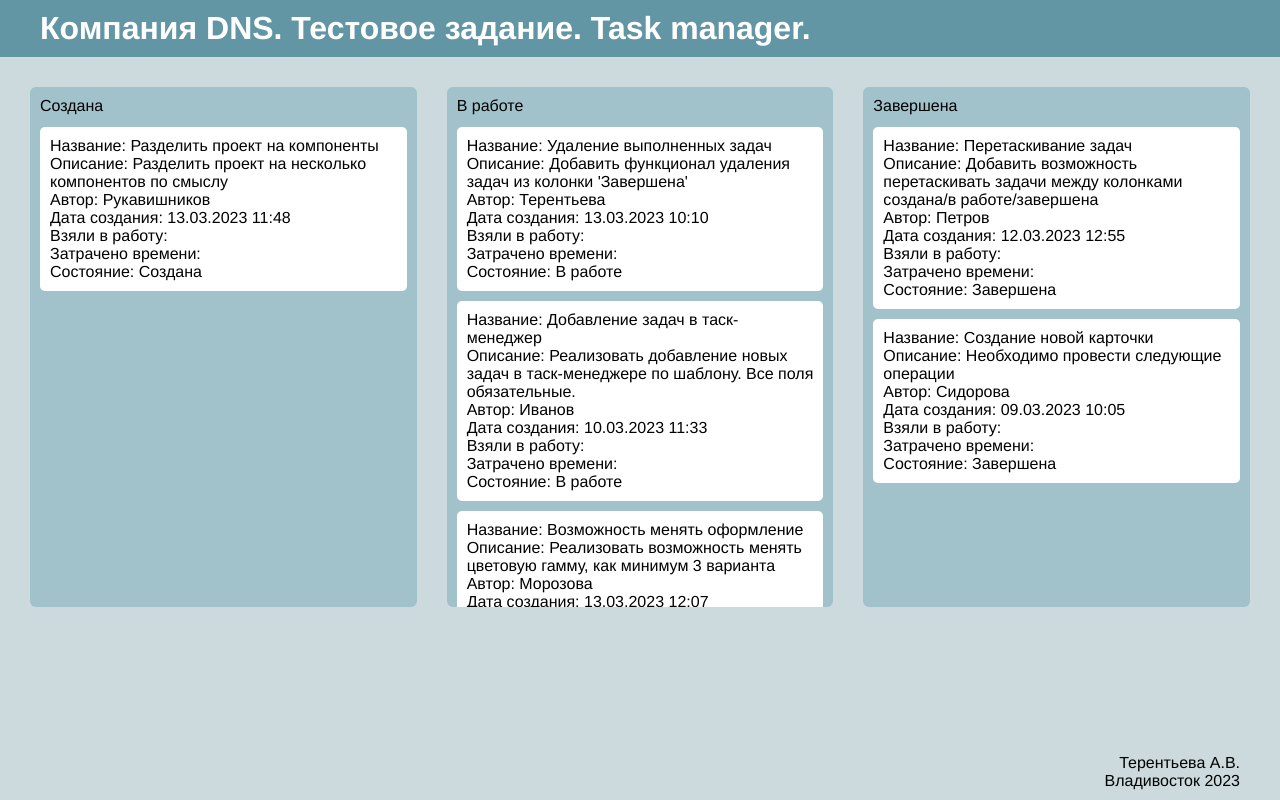
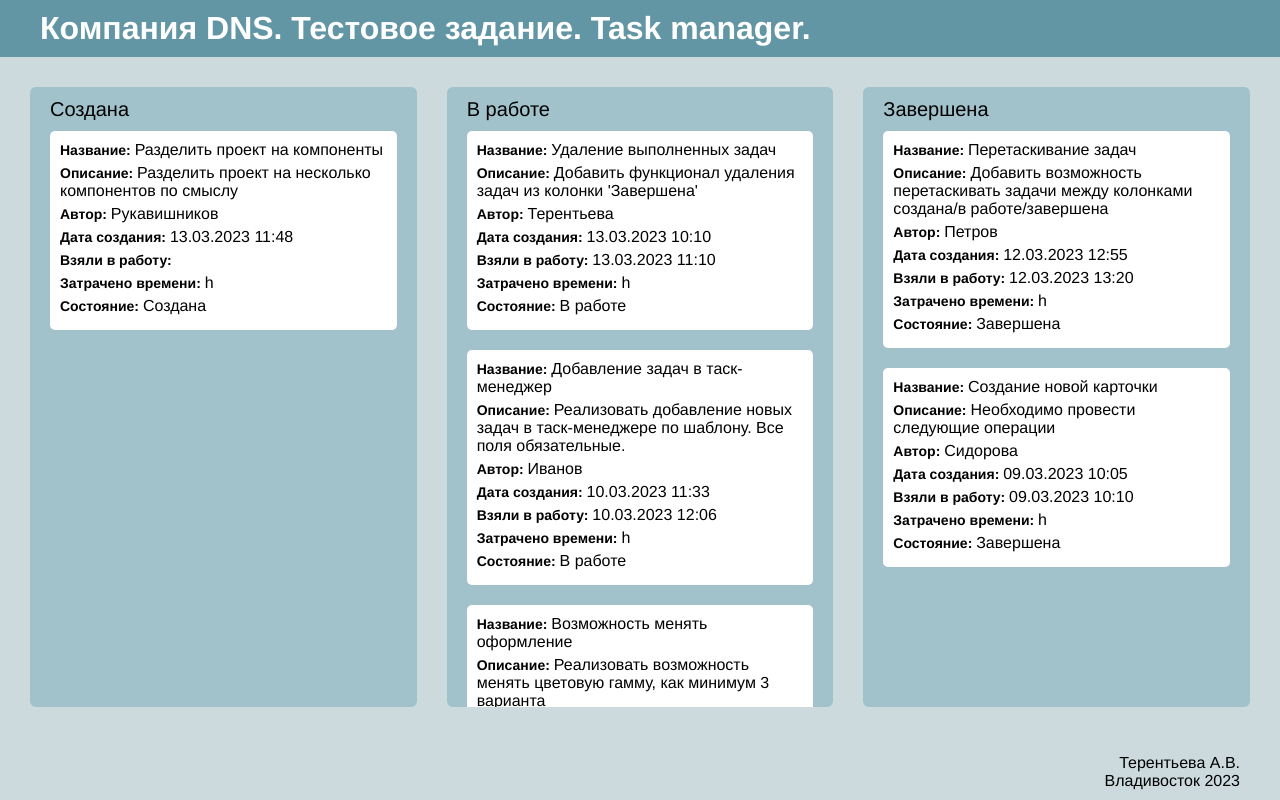
Before and after one commit to Anninka/task-manager_vue, a Vue app: page / in a window 1280 px wide. Built offline with nearby package versions, Linux system fonts and the light colour scheme.

Commit message:
feat: Доработка разметки и стилей

```diff
--- a/src/App.vue
+++ b/src/App.vue
@@ -5,26 +5,26 @@
         <h1 class="page-title">Компания DNS. Тестовое задание. Task manager.</h1>
       </div>
     </header>
-    <main class="container">
-      <div class="task-desk">
+    <main class="page-main">
+      <div class="task-desk container">
         <div
         class="task-list"
         v-for="(tasks, status) in groupedTasks"
         :key="status"
         >
-          <div class="task-list__header">{{ status }}</div>
+          <div class="task-list__header">{{ status}}</div>
           <div
           class="task-item"
           :key="task.id"
           v-for="task in tasks"
           >
-            <p class="">Название: {{ task.title }}</p>
-            <p class="">Описание: {{ task.description }}</p>
-            <p class="">Автор: {{ task.author }}</p>
-            <p class="">Дата создания: {{ task.date }}</p>
-            <p class="">Взяли в работу:</p>
-            <p class="">Затрачено времени: {{ task.time }}</p>
-            <p class="">Состояние: {{ task.status }}</p>
+            <p class="task-item__title">Название: <span>{{ task.title }}</span></p>
+            <p class="task-item__title">Описание: <span>{{ task.description }}</span></p>
+            <p class="task-item__title">Автор: <span>{{ task.author }}</span></p>
+            <p class="task-item__title">Дата создания: <span>{{ task.date }}</span></p>
+            <p class="task-item__title">Взяли в работу: <span>{{ task.atwork }}</span></p>
+            <p class="task-item__title">Затрачено времени: <span>{{ }}h</span></p>
+            <p class="task-item__title">Состояние: <span>{{ task.status }}</span></p>
           </div>
         </div>
       </div>
@@ -53,6 +53,7 @@ export default {
           description: "Добавить функционал удаления задач из колонки 'Завершена'",
           author: "Терентьева",
           date: "13.03.2023 10:10",
+          atwork: "13.03.2023 11:10",
           status: "В работе",
         },
         {
@@ -61,6 +62,7 @@ export default {
           description: "Добавить возможность перетаскивать задачи между колонками создана/в работе/завершена",
           author: "Петров",
           date: "12.03.2023 12:55",
+          atwork: "12.03.2023 13:20",
           status: "Завершена",
         },
         {
@@ -69,6 +71,7 @@ export default {
           description: "Реализовать добавление новых задач в таск-менеджере по шаблону. Все поля обязательные.",
           author: "Иванов",
           date: "10.03.2023 11:33",
+          atwork: "10.03.2023 12:06",
           status: "В работе",
         },
         {
@@ -77,6 +80,7 @@ export default {
           description: "Необходимо провести следующие операции",
           author: "Сидорова",
           date: "09.03.2023 10:05",
+          atwork: "09.03.2023 10:10",
           status: "Завершена",
         },
         {
@@ -85,6 +89,7 @@ export default {
           description: "Разделить проект на несколько компонентов по смыслу",
           author: "Рукавишников",
           date: "13.03.2023 11:48",
+          atwork: "",
           status: "Создана",
         },
         {
@@ -93,6 +98,16 @@ export default {
           description: "Реализовать возможность менять цветовую гамму, как минимум 3 варианта",
           author: "Морозова",
           date: "13.03.2023 12:07",
+          atwork: "13.03.2023 12:10",
+          status: "В работе",
+        },
+        {
+          id: 7,
+          title: "Придумать содержимое задач",
+          description: "Придумать названия и описания задач для тестирования таск-менеджера. А то у меня уже фантазия заканчивается.",
+          author: "Терентьева",
+          date: "13.03.2023 12:10",
+          atwork: "13.03.2023 12:20",
           status: "В работе",
         },
       ],
@@ -100,7 +115,7 @@ export default {
     }
   },
   computed: {
-    //Создает копию исходного массива и сортирует ее по статусу. Затем создает объект с массивами по кол-ву вариантов свойства status. В каждом массиве - объекты с одинаковыми значениями status.
+    // Создает копию исходного массива и сортирует ее по статусу. Затем создает объект с массивами по кол-ву вариантов свойства status. В каждом массиве - объекты с одинаковыми значениями status.
     groupedTasks() {
       const sortTasks = [...this.tasks].sort((a, b) => this.statusId[a.status] - this.statusId[b.status]);
       return sortTasks.reduce((groups, task) => {
@@ -124,7 +139,6 @@ export default {
 }
 
 #app {
-  background-color: #ccdadd;
   font-family: Helvetica, Arial, sans-serif;
 }
 
@@ -147,17 +161,22 @@ export default {
   color: #ffffff;
 }
 
+.page-main {
+  background-color: #ccdadd;
+}
+
 .task-desk {
   display: grid;
   grid-template-columns: 1fr 1fr 1fr;
   gap: 30px;
-  height: calc(100vh - 220px);
+  height: calc(100vh - 120px);
   padding: 30px;
 }
 
 .page-footer {
   padding: 10px 40px;
   text-align: right;
+  background-color: #ccdadd;
 }
 
 .page-footer_text {
@@ -166,19 +185,59 @@ export default {
 }
 
 .task-list {
-  padding: 10px;
+  padding: 0 20px;
   background-color: #a1c2cb;
   border-radius: 6px;
   overflow: auto;
 }
 .task-list__header {
-  height: 30px;
+  position: sticky;
+  top: 0;
+  padding: 10px 0;
+  font-size: 20px;
+  line-height: 24px;
+  background-color: #a1c2cb;
 }
 
 .task-item {
-  margin-bottom: 10px;
+  margin-bottom: 20px;
   padding: 10px;
   background-color: white;
   border-radius: 5px;
 }
+
+.task-item__title {
+  margin-bottom: 5px;
+  font-size: 14px;
+  line-height: 18px;
+  font-weight: 600;
+}
+
+.task-item span {
+  margin-bottom: 10px;
+  font-size: 16px;
+  line-height: 18px;
+  font-weight: 500;
+}
+
+/* Стили ползунка */
+.task-list {
+  scrollbar-width: thin;
+  scrollbar-color: #6296a4 #e8f3f5;
+}
+
+/* для Chrome/Edge/Safari */
+.task-list::-webkit-scrollbar {
+
+  width: 12px;
+}
+.task-list::-webkit-scrollbar-track {
+  margin-top: 44px;
+  background: #e8f3f5;
+}
+.task-list::-webkit-scrollbar-thumb {
+  height: 50px;
+  background-color: #6296a4;
+  border-radius: 5px;
+}
 </style>
```
